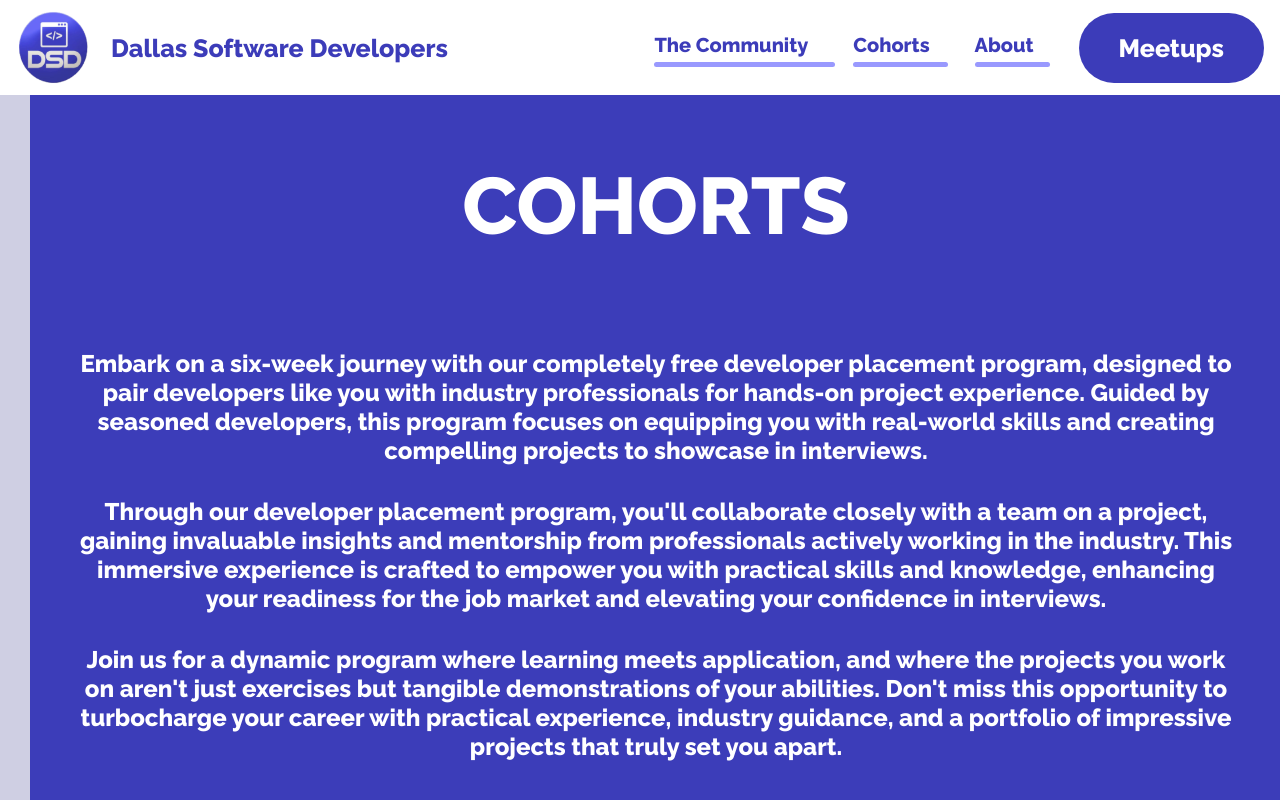
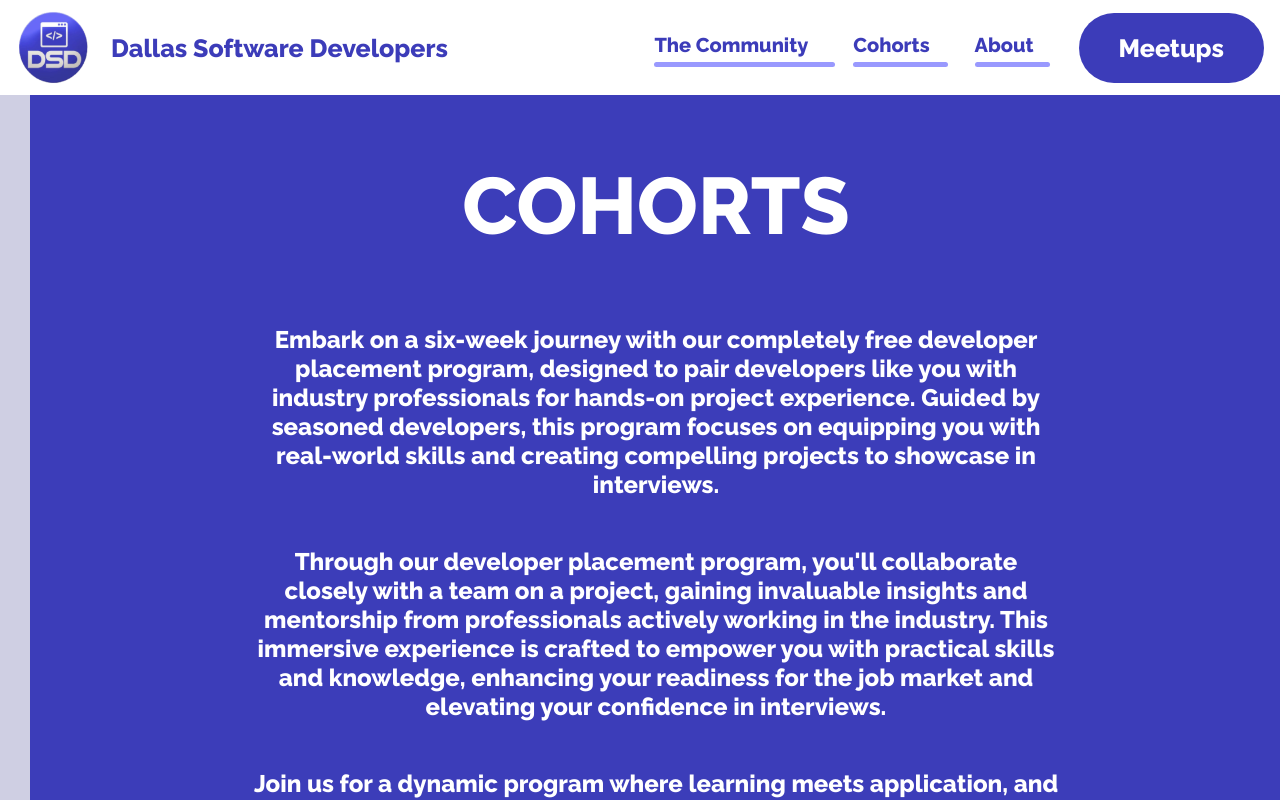
Before and after one commit to dallassoftwaredevelopers/DSDsite, a Next.js app: page /cohorts in a window 1280 px wide. Shown: the top 800 px of the page. Built offline with nearby package versions, Linux system fonts and the light colour scheme.

Commit message:
css tidy up

```diff
--- a/src/app/cohorts/cohorts.module.css
+++ b/src/app/cohorts/cohorts.module.css
@@ -10,6 +10,7 @@
 }
 
 .titleSection {
+  margin-bottom: 1rem;
   display: flex;
   flex-direction: column;
   justify-content: center;
@@ -37,22 +38,23 @@
 }
 
 .paragraphBox {
-  padding: 2rem;
-  margin: auto;
+  padding: 0 2rem;
+  margin: 0 auto;
+  margin-bottom: 1rem;
 }
 
 .cohortsParagraph {
-  padding: 1rem 0;
-  font-size: 24px;
+  padding: 1.5rem 0;
+  font-size: 1.5rem;
   font-family: Raleway;
   text-align: center;
   font-weight: 700;
-  max-width: 100%;
+  max-width: 70%;
   margin: auto;
 }
 
 .cohortSection {
-  margin: 0 auto;
+  margin-bottom: 2rem;
   padding: 1rem 0;
 }
 
@@ -110,10 +112,6 @@
   }
 
   .cohortsParagraph {
-    padding: 0;
-    padding-top: 1.5rem;
-    font-size: 1.2rem;
-    font-weight: 400;
     max-width: 100%;
   }
 
@@ -148,15 +146,10 @@
   }
 
   .paragraphBox {
-    padding: 0 2rem;
     margin: 1rem 0 2rem 0;
   }
 
   .cohortsParagraph {
-    padding: 0;
-    padding-top: 1.5rem;
-    font-size: 1.2rem;
-    font-weight: 400;
     max-width: 100%;
   }
 
--- a/src/app/cohorts/page.tsx
+++ b/src/app/cohorts/page.tsx
@@ -73,7 +73,7 @@ export default function CohortPage() {
         <h1 className={styles.title}>Cohorts</h1>
 
         <div className={styles.paragraphBox}>
-          <p className={styles.cohortsParagraph}>{cohortsText[0]}</p>
+          <p className={`.mdText ${styles.cohortsParagraph}`}>{cohortsText[0]}</p>
           <p className={styles.cohortsParagraph}>{cohortsText[1]}</p>
           <p className={styles.cohortsParagraph}>{cohortsText[2]}</p>
         </div>
```
